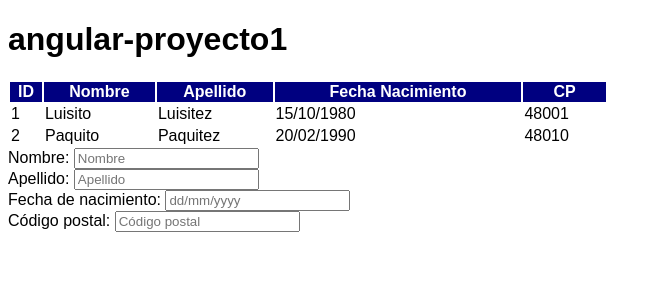
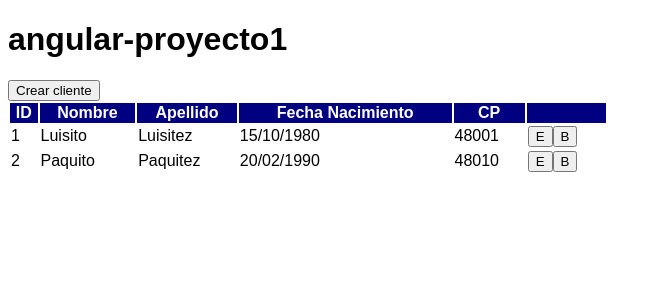
Before and after one commit to a-saracho/angular-proyecto1, an Angular app: page /listado in a window 1280 px wide. Before the commit this address led to /. Shown: the top 300 px of the page, without its empty margins (0-661 px from the left). Built offline with nearby package versions, Linux system fonts and the light colour scheme.

Commit message:
Navagación básica

```diff
--- a/src/app/app-routing.module.ts
+++ b/src/app/app-routing.module.ts
@@ -1,7 +1,12 @@
 import { NgModule } from '@angular/core';
 import { RouterModule, Routes } from '@angular/router';
+import { FormularioComponent } from './formulario/formulario.component';
+import { ListadoComponent } from './listado/listado.component';
 
-const routes: Routes = [];
+const routes: Routes = [
+  { path: 'listado', component: ListadoComponent },
+  { path: 'formulario', component: FormularioComponent },
+];
 
 @NgModule({
   imports: [RouterModule.forRoot(routes)],
--- a/src/app/app.component.html
+++ b/src/app/app.component.html
@@ -1,3 +1,2 @@
 <h1>{{title}}</h1>
-<app-listado></app-listado>
-<app-formulario></app-formulario>
+<router-outlet></router-outlet>
--- a/src/app/formulario/formulario.component.html
+++ b/src/app/formulario/formulario.component.html
@@ -14,3 +14,7 @@
     <label for="cliente-nombre">Código postal: </label>
     <input id="cliente-nombre" placeholder="Código postal">
 </div>
+<div>
+    <button>Guardar</button>
+    <button routerLink="/listado">Volver</button>
+</div>
--- a/src/app/listado/listado.component.html
+++ b/src/app/listado/listado.component.html
@@ -1,3 +1,4 @@
+<button routerLink="/formulario">Crear cliente</button>
 <table>
     <tr>
         <th>ID</th>
@@ -5,6 +6,7 @@
         <th>Apellido</th>
         <th>Fecha Nacimiento</th>
         <th>CP</th>
+        <th></th>
     </tr>
     <tr *ngFor="let cliente of clientes">
         <td>{{cliente.id}}</td>
@@ -12,5 +14,9 @@
         <td>{{cliente.apellido}}</td>
         <td>{{cliente.fecha_nacimiento | date:'dd/MM/yyyy'}}</td>
         <td>{{cliente.cp}}</td>
+        <td>
+            <button routerLink="/formulario">E</button>
+            <button>B</button>
+        </td>
     </tr>
 </table>
```
